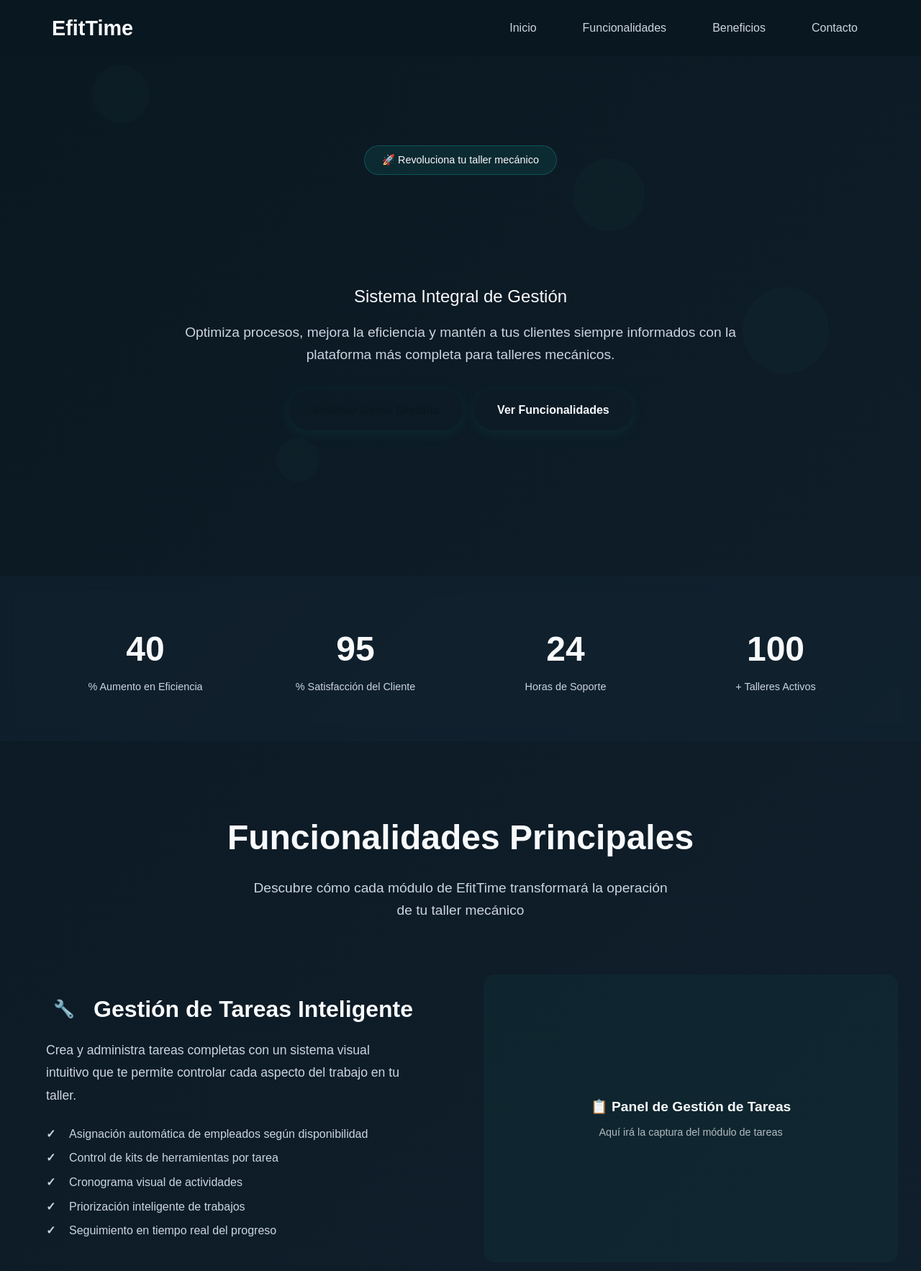
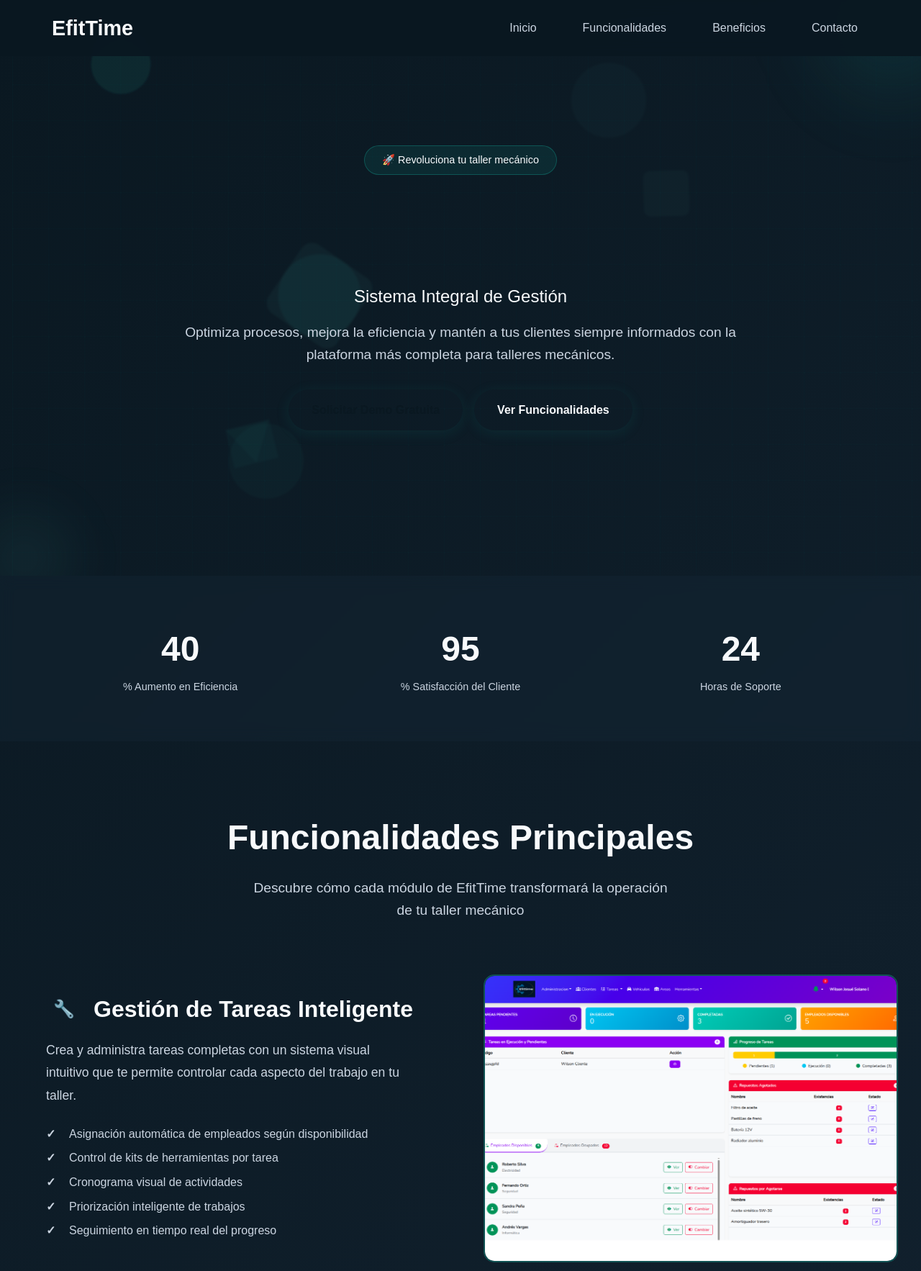
Before and after one commit to WilsonSolano/efittime-site, a plain HTML site: page index.html in a window 1280 px wide. Shown: the top 1766 px of the page at 72% size. Drawn offline with nearby package versions, Linux system fonts and the light colour scheme; animation ran at ten frames a second.

Commit message:
Implement code changes to enhance functionality and improve performance

```diff
--- a/index.html
+++ b/index.html
@@ -676,7 +676,6 @@
     <meta name="language" content="Spanish">
     <title>EfitTime - Sistema de Administración de Talleres Mecánicos</title>
 
-    <!-- AOS Animation Library -->
     <link href="https://cdnjs.cloudflare.com/ajax/libs/aos/2.3.4/aos.css" rel="stylesheet">
 
     <style>
@@ -1430,15 +1429,187 @@
             0% { transform: rotate(0deg); }
             100% { transform: rotate(360deg); }
         }
+
+        /* Enhanced Animated Background */
+        .animated-bg {
+            position: fixed;
+            top: 0;
+            left: 0;
+            width: 100%;
+            height: 100%;
+            z-index: -2;
+            overflow: hidden;
+        }
+
+        /* Grid pattern background */
+        .grid-pattern {
+            position: absolute;
+            top: 0;
+            left: 0;
+            width: 100%;
+            height: 100%;
+            background-image:
+                linear-gradient(rgba(20, 184, 166, 0.03) 1px, transparent 1px),
+                linear-gradient(90deg, rgba(20, 184, 166, 0.03) 1px, transparent 1px);
+            background-size: 50px 50px;
+            animation: gridMove 20s linear infinite;
+        }
+
+        @keyframes gridMove {
+            0% { transform: translate(0, 0); }
+            100% { transform: translate(50px, 50px); }
+        }
+
+        /* Floating geometric shapes */
+        .floating-shape {
+            position: absolute;
+            border-radius: 50%;
+            animation: float 20s infinite linear;
+            filter: blur(1px);
+        }
+
+        .floating-shape.triangle {
+            width: 0;
+            height: 0;
+            border-left: 30px solid transparent;
+            border-right: 30px solid transparent;
+            border-bottom: 52px solid rgba(20, 184, 166, 0.1);
+            border-radius: 0;
+        }
+
+        .floating-shape.square {
+            border-radius: 15%;
+            background: rgba(94, 234, 212, 0.08);
+        }
+
+        .floating-shape.circle {
+            background: rgba(20, 184, 166, 0.12);
+        }
+
+        .floating-shape:nth-child(2) {
+            width: 80px;
+            height: 80px;
+            top: 20%;
+            left: 10%;
+            animation-delay: 0s;
+            background: rgba(20, 184, 166, 0.08);
+        }
+
+        .floating-shape:nth-child(3) {
+            width: 120px;
+            height: 120px;
+            top: 60%;
+            right: 15%;
+            animation-delay: -5s;
+        }
+
+        .floating-shape:nth-child(4) {
+            top: 80%;
+            left: 25%;
+            animation-delay: -10s;
+        }
+
+        .floating-shape:nth-child(5) {
+            width: 100px;
+            height: 100px;
+            top: 15%;
+            right: 30%;
+            animation-delay: -15s;
+            background: rgba(94, 234, 212, 0.06);
+        }
+
+        .floating-shape:nth-child(6) {
+            width: 60px;
+            height: 60px;
+            top: 40%;
+            left: 70%;
+            animation-delay: -8s;
+        }
+
+        @keyframes float {
+            0%, 100% {
+                transform: translateY(0px) rotate(0deg) scale(1);
+                opacity: 0.4;
+            }
+            25% {
+                transform: translateY(-80px) rotate(90deg) scale(1.1);
+                opacity: 0.2;
+            }
+            50% {
+                transform: translateY(-160px) rotate(180deg) scale(0.9);
+                opacity: 0.6;
+            }
+            75% {
+                transform: translateY(-80px) rotate(270deg) scale(1.05);
+                opacity: 0.3;
+            }
+        }
+
+        /* Gradient orbs */
+        .gradient-orb {
+            position: absolute;
+            border-radius: 50%;
+            filter: blur(40px);
+            animation: orbitFloat 25s infinite ease-in-out;
+        }
+
+        .gradient-orb:nth-child(7) {
+            width: 300px;
+            height: 300px;
+            background: radial-gradient(circle, rgba(20, 184, 166, 0.15) 0%, transparent 70%);
+            top: -100px;
+            right: -100px;
+            animation-delay: -5s;
+        }
+
+        .gradient-orb:nth-child(8) {
+            width: 200px;
+            height: 200px;
+            background: radial-gradient(circle, rgba(94, 234, 212, 0.1) 0%, transparent 70%);
+            bottom: -50px;
+            left: -50px;
+            animation-delay: -12s;
+        }
+
+        @keyframes orbitFloat {
+            0%, 100% { transform: translate(0, 0) scale(1); }
+            33% { transform: translate(30px, -50px) scale(1.1); }
+            66% { transform: translate(-20px, 30px) scale(0.9); }
+        }
+
+        .system-preview {
+            width: 100%;
+            height: 400px;
+            background: rgba(20, 184, 166, 0.05);
+            border: 2px solid rgba(20, 184, 166, 0.3);
+            border-radius: 15px;
+            display: flex;
+            flex-direction: column;
+            align-items: center;
+            justify-content: center;
+            color: var(--accent-turquoise);
+            font-size: 1.2rem;
+            text-align: center;
+            transition: all 0.3s ease;
+            position: relative;
+            overflow: hidden;
+        }
+
+        .system-preview img {
+            width: 100%;
+            height: 100%;
+            object-fit: cover;
+            object-position: center;
+            border-radius: 13px;
+            transition: transform 0.3s ease;
+        }
     </style>
 </head>
 <body>
-    <!-- Loading Screen -->
     <div class="loading-screen" id="loadingScreen">
         <div class="spinner"></div>
     </div>
 
-    <!-- Animated Background -->
     <div class="animated-bg">
         <div class="floating-shape"></div>
         <div class="floating-shape"></div>
@@ -1470,8 +1641,16 @@
             </div>
         </div>
     </section>
-
-    <!-- Stats Section -->
+    <div class="animated-bg">
+        <div class="grid-pattern"></div>
+        <div class="floating-shape circle"></div>
+        <div class="floating-shape square"></div>
+        <div class="floating-shape triangle"></div>
+        <div class="floating-shape circle"></div>
+        <div class="floating-shape square"></div>
+        <div class="gradient-orb"></div>
+        <div class="gradient-orb"></div>
+    </div>
     <section class="stats" data-aos="fade-up">
         <div class="stats-container">
             <div class="stat-item" data-aos="fade-up" data-aos-delay="100">
@@ -1486,10 +1665,6 @@
                 <span class="stat-number" data-count="24">0</span>
                 <span class="stat-label">Horas de Soporte</span>
             </div>
-            <div class="stat-item" data-aos="fade-up" data-aos-delay="400">
-                <span class="stat-number" data-count="100">0</span>
-                <span class="stat-label">+ Talleres Activos</span>
-            </div>
         </div>
     </section>
 
@@ -1499,7 +1674,6 @@
             <p class="section-subtitle">Descubre cómo cada módulo de EfitTime transformará la operación de tu taller mecánico</p>
         </div>
 
-        <!-- Gestión de Tareas -->
         <div class="feature-section" data-aos="fade-up" data-aos-delay="100">
             <div class="feature-content">
                 <div class="feature-text">
@@ -1515,14 +1689,12 @@
                 </div>
                 <div class="feature-image">
                     <div class="system-preview">
-                        <div class="preview-title">📋 Panel de Gestión de Tareas</div>
-                        <div class="preview-subtitle">Aquí irá la captura del módulo de tareas</div>
+                        <img src="img/admin_tareas.png" alt="img de panel de tareas">
                     </div>
                 </div>
             </div>
         </div>
 
-        <!-- Administración de Empleados -->
         <div class="feature-section" data-aos="fade-up" data-aos-delay="200">
             <div class="feature-content reverse">
                 <div class="feature-text">
@@ -1531,21 +1703,17 @@
                     <ul class="feature-list">
                         <li>Dashboard de disponibilidad en tiempo real</li>
                         <li>Historial de productividad por empleado</li>
-                        <li>Gestión de horarios y turnos</li>
                         <li>Control de especialidades técnicas</li>
-                        <li>Evaluación de rendimiento automática</li>
                     </ul>
                 </div>
                 <div class="feature-image">
                     <div class="system-preview">
-                        <div class="preview-title">👤 Dashboard de Empleados</div>
-                        <div class="preview-subtitle">Aquí irá la captura del módulo de empleados</div>
+                        <img src="img/admin_empleados.png" alt="img de panel de tareas">
                     </div>
                 </div>
             </div>
         </div>
 
-        <!-- Sistema de Notificaciones -->
         <div class="feature-section" data-aos="fade-up" data-aos-delay="300">
             <div class="feature-content">
                 <div class="feature-text">
@@ -1555,20 +1723,17 @@
                         <li>Alertas de tareas nuevas y completadas</li>
                         <li>Notificaciones de stock bajo</li>
                         <li>Recordatorios de mantenimiento</li>
-                        <li>Alertas de retrasos en trabajos</li>
-                        <li>Notificaciones push en dispositivos móviles</li>
+                        <li>Notificaciones de entrega de vehiculos</li>
                     </ul>
                 </div>
                 <div class="feature-image">
                     <div class="system-preview">
-                        <div class="preview-title">🔔 Centro de Notificaciones</div>
-                        <div class="preview-subtitle">Aquí irá la captura del módulo de notificaciones</div>
+                        <img src="img/admin_noti.png" alt="img de panel de tareas">
                     </div>
                 </div>
             </div>
         </div>
 
-        <!-- Gestión de Inventario -->
         <div class="feature-section" data-aos="fade-up" data-aos-delay="400">
             <div class="feature-content reverse">
                 <div class="feature-text">
@@ -1578,20 +1743,16 @@
                         <li>Asignación automática de repuestos a tareas</li>
                         <li>Control de stock en tiempo real</li>
                         <li>Alertas de reposición inteligente</li>
-                        <li>Gestión de proveedores integrada</li>
-                        <li>Códigos de barras y QR para agilizar procesos</li>
                     </ul>
                 </div>
                 <div class="feature-image">
                     <div class="system-preview">
-                        <div class="preview-title">📦 Módulo de Inventario</div>
-                        <div class="preview-subtitle">Aquí irá la captura del módulo de inventario</div>
+                        <img src="img/admin_repuestos.png" alt="">
                     </div>
                 </div>
             </div>
         </div>
 
-        <!-- Panel del Cliente -->
         <div class="feature-section" data-aos="fade-up" data-aos-delay="500">
             <div class="feature-content">
                 <div class="feature-text">
@@ -1601,37 +1762,11 @@
                         <li>Seguimiento en tiempo real del vehículo</li>
                         <li>Historial completo de servicios</li>
                         <li>Notificaciones automáticas por email</li>
-                        <li>Galería de fotos del proceso</li>
-                        <li>Facturación y pagos online</li>
                     </ul>
                 </div>
                 <div class="feature-image">
                     <div class="system-preview">
-                        <div class="preview-title">🌐 Portal del Cliente</div>
-                        <div class="preview-subtitle">Aquí irá la captura del portal del cliente</div>
-                    </div>
-                </div>
-            </div>
-        </div>
-
-        <!-- Reportes y Analytics -->
-        <div class="feature-section" data-aos="fade-up" data-aos-delay="600">
-            <div class="feature-content reverse">
-                <div class="feature-text">
-                    <h3><span class="feature-icon">📊</span>Reportes y Analytics</h3>
-                    <p>Toma decisiones basadas en datos con reportes detallados y analytics que te muestran el rendimiento real de tu taller.</p>
-                    <ul class="feature-list">
-                        <li>Dashboard ejecutivo con KPIs clave</li>
-                        <li>Reportes de productividad por empleado</li>
-                        <li>Análisis de rentabilidad por servicio</li>
-                        <li>Predicción de demanda de repuestos</li>
-                        <li>Exportación a Excel y PDF</li>
-                    </ul>
-                </div>
-                <div class="feature-image">
-                    <div class="system-preview">
-                        <div class="preview-title">📊 Dashboard de Analytics</div>
-                        <div class="preview-subtitle">Aquí irá la captura del módulo de reportes</div>
+                        <img src="img/cliente_portal.png" alt="">
                     </div>
                 </div>
             </div>
@@ -1737,12 +1872,10 @@
         </div>
     </footer>
 
-    <!-- Scroll to top button -->
     <div class="scroll-top" id="scrollTop">
         ↑
     </div>
 
-    <!-- AOS Animation Library -->
     <script src="https://cdnjs.cloudflare.com/ajax/libs/aos/2.3.4/aos.js"></script>
 
     <script>
@@ -1970,6 +2103,17 @@
             `;
             document.head.appendChild(style);
         }
+
+        // Parallax effect for floating shapes
+window.addEventListener('scroll', () => {
+    const scrolled = window.pageYOffset;
+    const shapes = document.querySelectorAll('.floating-shape, .gradient-orb');
+
+    shapes.forEach((shape, index) => {
+        const speed = (index + 1) * 0.3;
+        shape.style.transform = `translateY(${scrolled * speed}px)`;
+    });
+});
     </script>
 </body>
 </html>
```
Also changed, not shown: img/admin_empleados.png (added), img/admin_noti.png (added), img/admin_repuestos.png (added), img/admin_tareas.png (added), img/cliente_portal.png (added).
